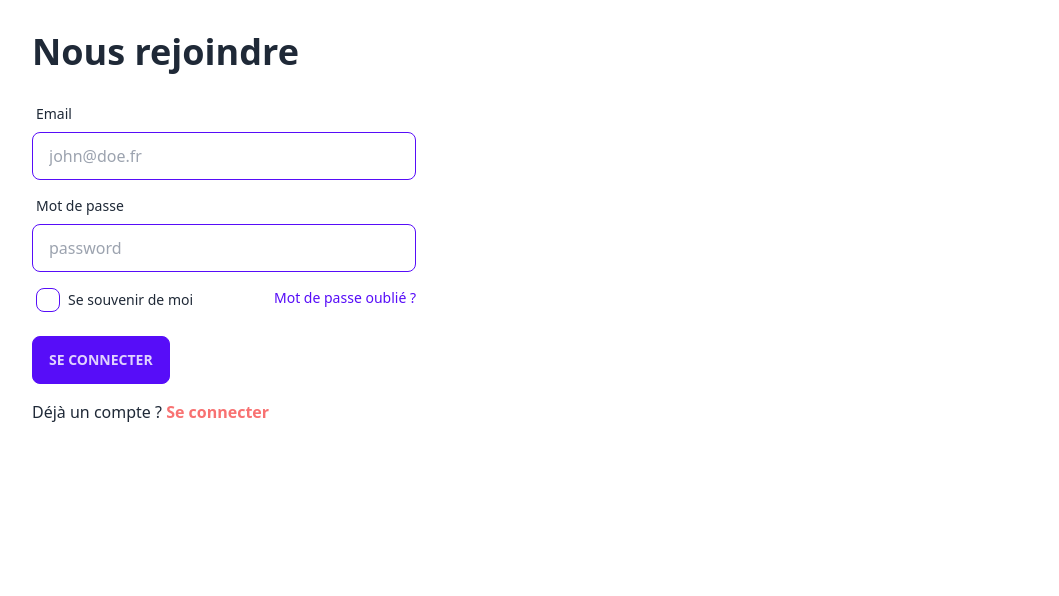
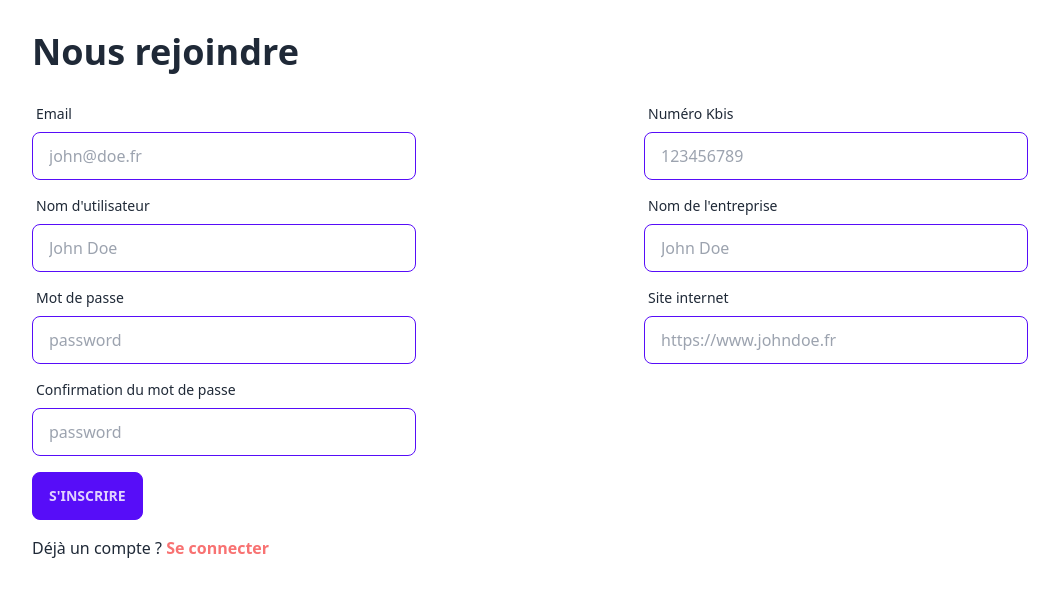
Before and after one commit to Alexandrebdry/web-analytics, a React (Vite) app in the folder front/: page /register in a window 1280 px wide. Shown: the top 596 px of the page, without its empty margins (0-1059 px from the left). Built offline with nearby package versions, Linux system fonts and the light colour scheme; no server answers.

Commit message:
Feature front auth
Register page
call to register

handle get profile when loading to display the app

```diff
--- a/front/src/components/Input.jsx
+++ b/front/src/components/Input.jsx
@@ -6,6 +6,7 @@ export default function Input ({
     errorMessage ,
     value ,
     callback ,
+    autoComplete = "off"
 }) {
 
     const color = error ? "input-error w-full input input-bordered  max-w-sm" : "input-primary w-full input input-bordered  max-w-sm";
@@ -16,6 +17,7 @@ export default function Input ({
                 <span className="label-text">{label}</span>
             </label>
             <input
+                autoComplete={autoComplete}
                 type={type}
                 value={value}
                 onChange={(event) => {
--- a/front/src/components/forms/auth/LoginForm.jsx
+++ b/front/src/components/forms/auth/LoginForm.jsx
@@ -5,9 +5,11 @@ import {Link, useNavigate} from "react-router-dom";
 import Checkbox from "../../Checkbox.jsx";
 import {login} from "../../../services/AuthService.js";
 import {TOKEN} from "../../../services/apiConstantes.js";
+import {useAuthContext} from "../../../providers/AuthProvider.jsx";
 
 export default function LoginForm() {
 
+    const {setToken} = useAuthContext();
     const [email, setEmail] = useState("");
     const [password, setPassword] = useState("");
     const [loading, setLoading] = useState(false);
@@ -24,6 +26,7 @@ export default function LoginForm() {
 
             if (response.token) {
                 localStorage.setItem(TOKEN, response.token);
+                setToken(response.token);
                 navigate("/");
             }
         } catch(error) {
--- /dev/null
+++ b/front/src/components/forms/auth/RegisterForm.jsx
@@ -0,0 +1,183 @@
+import {useState} from "react";
+import Input from "../../Input.jsx";
+import Button from "../../Button.jsx";
+import {register} from "../../../services/AuthService.js";
+
+export default function RegisterForm() {
+
+    const [loading, setLoading] = useState(false);
+
+    const [kbis, setKbis] = useState("");
+    const [kbisError, setKbisError] = useState(false);
+    const [kbisErrorMessage, setKbisErrorMessage] = useState("");
+
+    const [companyName, setCompanyName] = useState("");
+    const [companyError, setCompanyError] = useState(false);
+    const [companyErrorMessage, setCompanyErrorMessage] = useState("");
+
+    const [site, setSite] = useState("");
+    const [siteError, setSiteError] = useState(false);
+    const [siteErrorMessage, setSiteErrorMessage] = useState("");
+
+    const [email, setEmail] = useState("");
+    const [emailError, setEmailError] = useState(false);
+    const [emailErrorMessage, setEmailErrorMessage] = useState("");
+
+    const [username, setUsername] = useState("");
+    const [usernameError, setUsernameError] = useState(false);
+    const [usernameErrorMessage, setUsernameErrorMessage] = useState("");
+
+    const [password, setPassword] = useState("");
+    const [passwordError, setPasswordError] = useState(false);
+    const [passwordErrorMessage, setPasswordErrorMessage] = useState("");
+
+    const [passwordConfirm, setPasswordConfirm] = useState("");
+    const [passwordConfirmError, setPasswordConfirmError] = useState(false);
+    const [passwordConfirmErrorMessage, setPasswordConfirmErrorMessage] = useState("");
+
+    const handleSubmit = async (event) => {
+        event.preventDefault();
+
+        if (kbis.length < 1) {
+            setKbisError(true);
+            setKbisErrorMessage("Le KBIS est obligatoire");
+        }
+
+        if (companyName.length < 1) {
+            setCompanyError(true);
+            setCompanyErrorMessage("Le nom de l'entreprise est obligatoire");
+        }
+
+        if (site.length < 1) {
+            setSiteError(true);
+            setSiteErrorMessage("Le site de l'entreprise est obligatoire");
+        }
+
+        if (email.length < 1) {
+            setEmailError(true);
+            setEmailErrorMessage("L'email est obligatoire");
+        }
+
+        if (username.length < 1) {
+            setUsernameError(true);
+            setUsernameErrorMessage("Le nom d'utilisateur est obligatoire");
+        }
+
+        if (password.length < 1) {
+            setPasswordError(true);
+            setPasswordErrorMessage("Le mot de passe est obligatoire");
+        }
+
+        if (passwordConfirm.length < 1) {
+            setPasswordConfirmError(true);
+            setPasswordConfirmErrorMessage("La confirmation du mot de passe est obligatoire");
+        }
+
+        if (password !== passwordConfirm) {
+            setPasswordError(true);
+            setPasswordErrorMessage("Les mots de passe ne correspondent pas");
+
+        }
+
+        if (kbis.length < 1 || companyName.length < 1 || site.length < 1 || email.length < 1 || username.length < 1 || password.length < 1 || passwordConfirm.length < 1 || password !== passwordConfirm) {
+            return;
+        }
+        setLoading(true) ;
+        try {
+
+            const response = await register({
+                companyKBIS: kbis,
+                companyName: companyName,
+                companyURL: site,
+                email: email.toLowerCase(),
+                username: username,
+                password: password,
+            });
+        }
+        catch(error) {
+            console.log(error);
+        }
+        setLoading(false) ;
+    }
+
+    return (
+        <form  className={"my-4"} onSubmit={handleSubmit}>
+            <div className={"flex flex-col sm:flex-row"}>
+                <div className={"w-full sm:mr-2"}>
+                    <Input
+                        error={emailError}
+                        errorMessage={emailErrorMessage}
+                        value={email}
+                        callback={setEmail}
+                        type={"email"}
+                        label={"Email"}
+                        autoComplete={"email"}
+                        placeholder={"john@doe.fr"}
+                    />
+                    <Input
+                        error={usernameError}
+                        errorMessage={usernameErrorMessage}
+                        value={username}
+                        callback={setUsername}
+                        type={"text"}
+                        autoComplete={"username"}
+                        label={"Nom d'utilisateur"}
+                        placeholder={"John Doe"}
+                    />
+                    <Input
+                        error={passwordError}
+                        errorMessage={passwordErrorMessage}
+                        value={password}
+                        callback={setPassword}
+                        type={"password"}
+                        label={"Mot de passe"}
+                        placeholder={"password"}
+                    />
+                    <Input
+                        error={passwordConfirmError}
+                        errorMessage={passwordConfirmErrorMessage}
+                        value={passwordConfirm}
+                        callback={setPasswordConfirm}
+                        type={"password"}
+                        label={"Confirmation du mot de passe"}
+                        placeholder={"password"}
+                    />
+                </div>
+                <div className={"w-full"}>
+                    <Input
+                        error={kbisError}
+                        errorMessage={kbisErrorMessage}
+                        value={kbis}
+                        callback={setKbis}
+                        type={"text"}
+                        label={"Numéro Kbis"}
+                        placeholder={"123456789"}
+                    />
+                    <Input
+                        error={companyError}
+                        errorMessage={companyErrorMessage}
+                        value={companyName}
+                        callback={setCompanyName}
+                        type={"text"}
+                        label={"Nom de l'entreprise"}
+                        placeholder={"John Doe"}
+                    />
+                    <Input
+                        error={siteError}
+                        errorMessage={siteErrorMessage}
+                        value={site}
+                        callback={setSite}
+                        type={"text"}
+                        label={"Site internet"}
+                        placeholder={"https://www.johndoe.fr"}
+                    />
+                </div>
+            </div>
+            <Button
+                loading={loading}
+                type={"submit"}
+                label={"S'inscrire"}
+            />
+        </form>
+    )
+}
--- a/front/src/pages/auth/RegisterPage.jsx
+++ b/front/src/pages/auth/RegisterPage.jsx
@@ -1,13 +1,14 @@
 import Container from "../../components/Container.jsx";
 import LoginForm from "../../components/forms/auth/LoginForm.jsx";
 import {Link} from "react-router-dom";
+import RegisterForm from "../../components/forms/auth/RegisterForm.jsx";
 
 export default function RegisterPage() {
     return (
         <Container>
             <div className={"pt-8"}>
                 <h1 className={"text-4xl font-bold"}>Nous rejoindre</h1>
-                <LoginForm/>
+                <RegisterForm/>
                 <Link className={"mt-4"} to={"/login"}>Déjà un compte ? <span className={"text-error font-bold"}> Se connecter</span></Link>
             </div>
         </Container>
--- a/front/src/providers/AuthProvider.jsx
+++ b/front/src/providers/AuthProvider.jsx
@@ -8,6 +8,7 @@ const AuthContext = createContext({});
 
 export default function AuthProvider( {children} ) {
     const [user, setUser] = useState(null);
+    const [token, setToken] = useState(null);
     const navigate = useNavigate();
     const location = useLocation();
 
@@ -26,15 +27,22 @@ export default function AuthProvider( {children} ) {
                 }
             } else {
                 profile().then((response) => {
+                    if(response && response.statusCode && response.statusCode === 401) {
+                        localStorage.removeItem(TOKEN);
+                        navigate('/login');
+                    }
                     setUser(response);
+                }).catch((error) => {
+                    localStorage.removeItem(TOKEN);
+                    navigate('/login');
                 });
             }
         }
-    }, []);
+    }, [token]);
 
 
     return (
-        <AuthContext.Provider value={{user,setUser}}>
+        <AuthContext.Provider value={{user,setUser, setToken}}>
             {children}
         </AuthContext.Provider>
     )
--- a/front/src/router/SecuredPage.jsx
+++ b/front/src/router/SecuredPage.jsx
@@ -10,7 +10,6 @@ export default function SecuredPage({children, scopes = []}) {
     if(user && user.roles) {
         const role  = useRole(user) ;
 
-        // @ts-ignore
         if(scopes.length > 0 ) {
             let permissions
             if(role) {
@@ -22,8 +21,8 @@ export default function SecuredPage({children, scopes = []}) {
             if(!isGranted) {
                 return <NotFoundPage/> ;
             }
-
-        }return children ;
+        }
+        return children ;
     }
     else if (localStorage.getItem(TOKEN) === null) {
         navigate('/login') ;
--- a/front/src/services/AuthService.js
+++ b/front/src/services/AuthService.js
@@ -27,3 +27,14 @@ export const profile = async () => {
     });
     return response.json();
 }
+
+export const register = async (data) => {
+    const response = await fetch(API_URL + AUTH_PREFIX + '/register', {
+        method: 'POST',
+        headers: {
+            'Content-Type': 'application/json'
+        },
+        body: JSON.stringify(data)
+    });
+    return response.json();
+}
```
Also changed, not shown: 2 other files (tests, documents, lock files or other folders).
